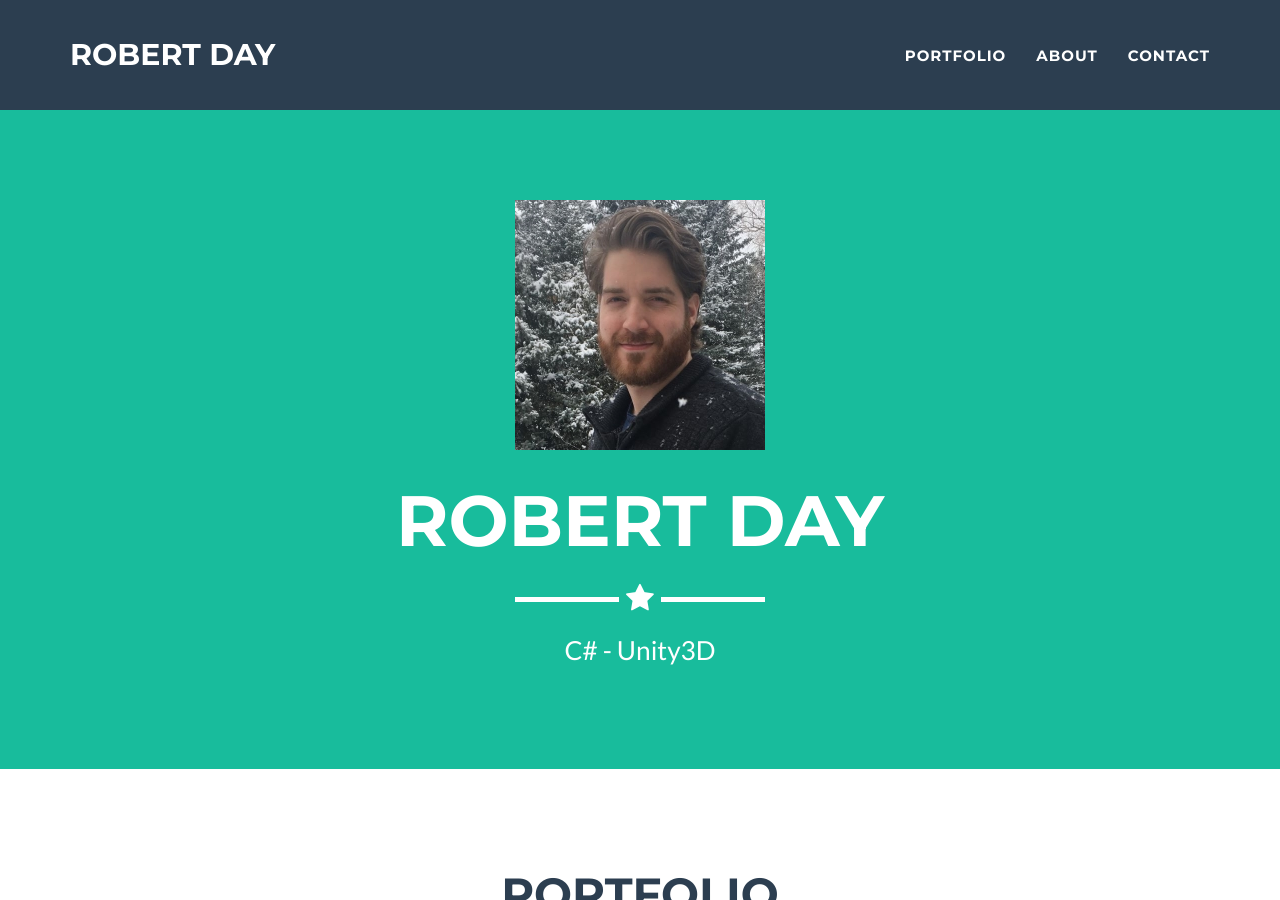
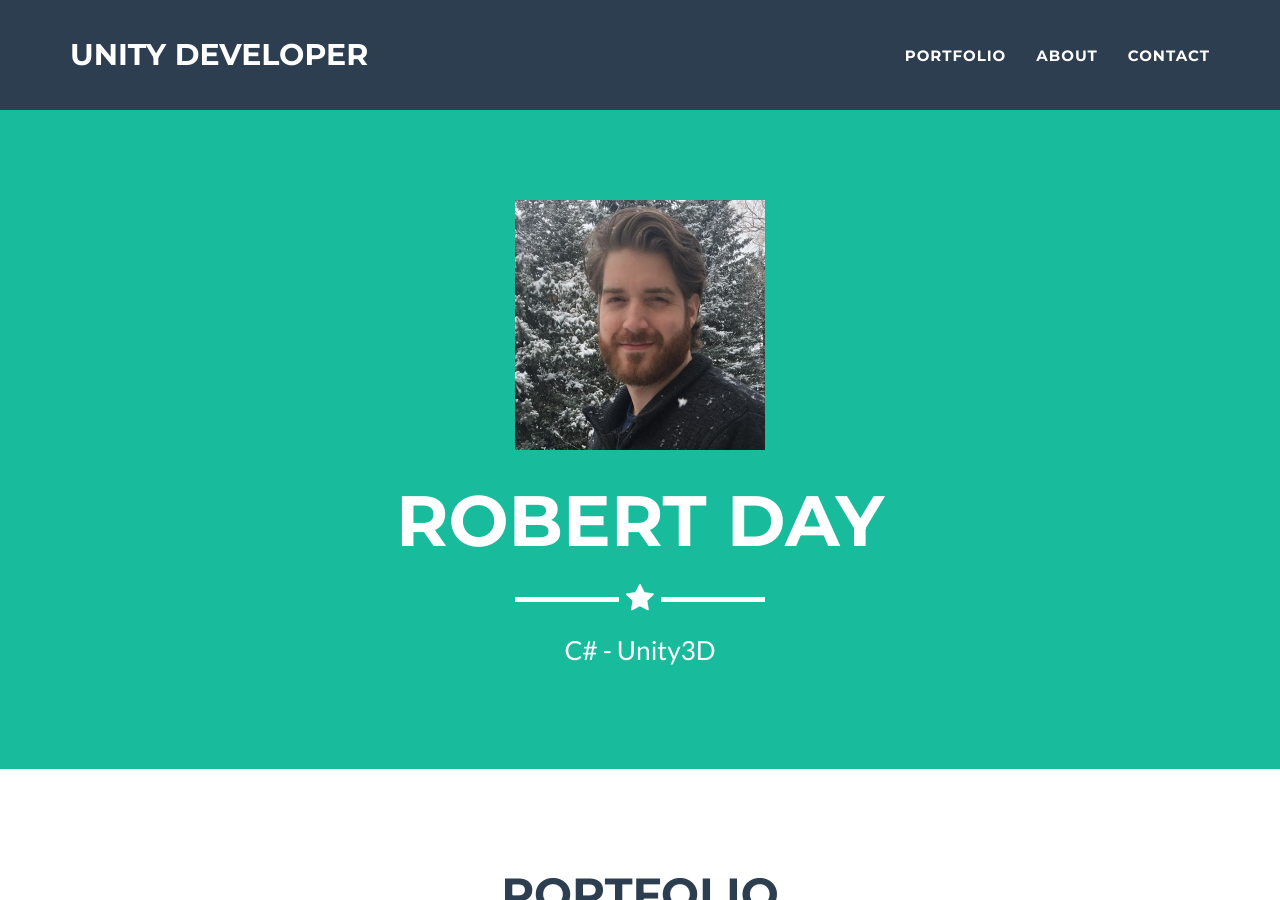
Before and after one commit to RobertBDay/RobertBDay.github.io, a Jekyll site: the page built from _posts/2014-07-18-Infestation Tower Defense.markdown, in a window 1280 px wide and 900 px high. Built offline with Jekyll 4.4.1, drawn with Linux system fonts in a browser that asks for light colours.

Commit message:
test
test

```diff
--- a/_config.yml
+++ b/_config.yml
@@ -1,11 +1,11 @@
 # Site settings
-title: Robert Day
+title: Unity Developer
 email: robertday7@hotmail.com
 url: https://RobertBDay.github.io
 description: "My name is Robert Day and I am a Unity developer."
 keywords: "your keywords, separated by commas"
 skills: "C# - Unity3D"
-meta_author: Day Robert
+meta_author: Robert Day
 
 # Google webmaster tools
 google_verify:
--- a/_includes/header.html
+++ b/_includes/header.html
@@ -5,7 +5,7 @@
       <div class="col-lg-12">
         <img class="img-responsive" src="img/Me2.jpg" alt="profile-pic" />
         <div class="intro-text">
-          <span class="name">{{ site.title }}</span>
+          <span class="name">{{ site.meta_author }}</span>
           <hr class="star-light" />
           <span class="skills">{{ site.skills }}</span>
         </div>
```
